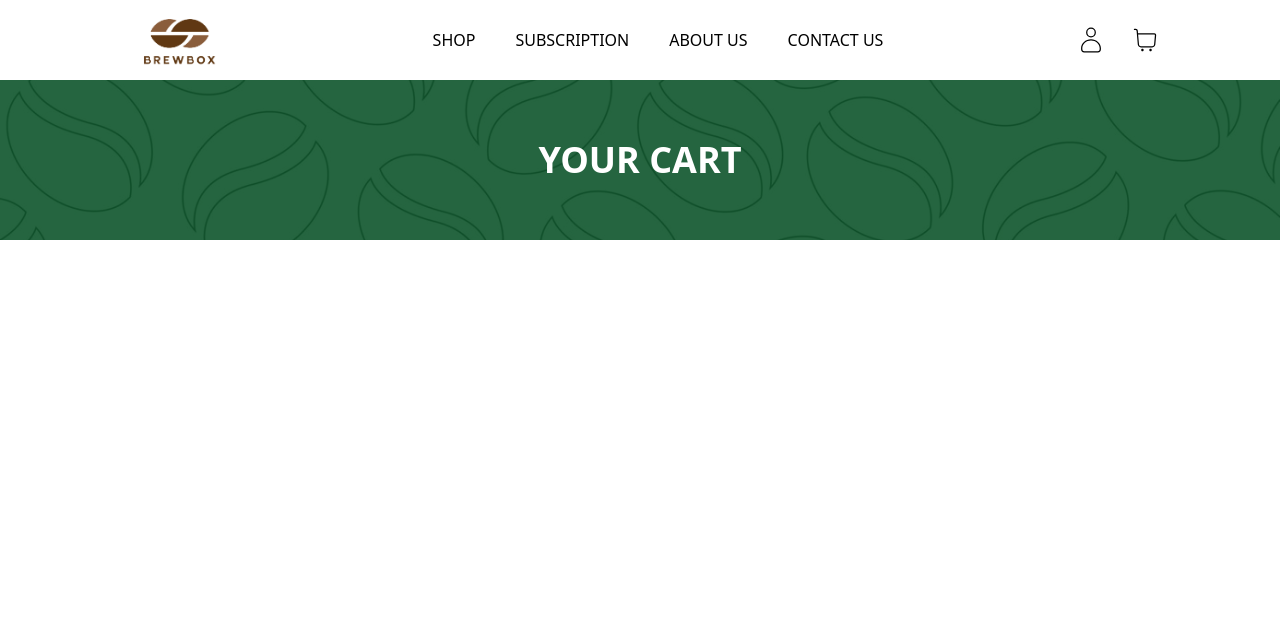
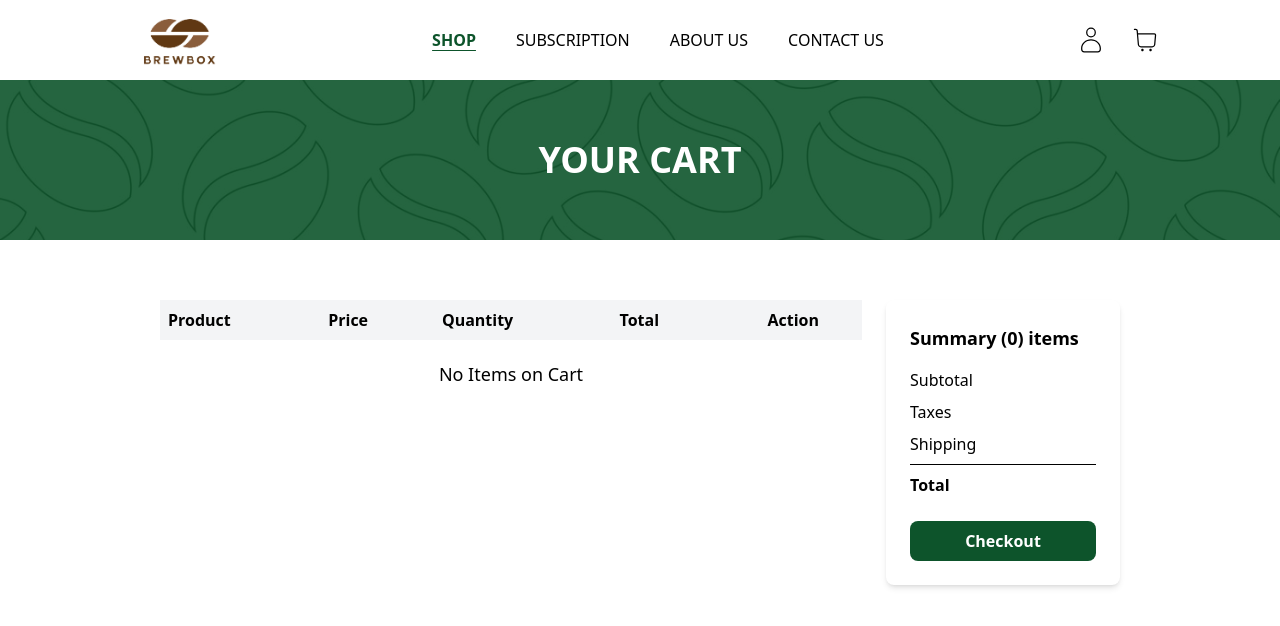
Before and after one commit to riyazedd/BrewBox, a React (Vite) app in the folder frontend/: page /cart in a window 1280 px wide. Shown: the top 626 px of the page. Built offline with nearby package versions, Linux system fonts and the light colour scheme; no server answers.

Commit message:
Cart Slice and Cart Page Created

```diff
--- a/frontend/src/components/Navbar.jsx
+++ b/frontend/src/components/Navbar.jsx
@@ -1,20 +1,30 @@
-import React from 'react'
+import {React,useState} from 'react'
 import { Link } from 'react-router-dom'
 import {CiShoppingCart, CiUser} from 'react-icons/ci'
+import { useSelector } from 'react-redux'
 
 const Navbar = () => {
+  const [active,setActive]= useState('');
+  const {cartItems} = useSelector((state) => state.cart);
+  // console.log(cartItems);
   return (
-    <div className='w-full h-auto shadow-md flex items-center justify-between'>
+    <div className='w-full h-auto shadow-md flex items-center justify-between '>
         <Link to="/"><img src="/logo.png" alt="logo" className='w-30 ml-30' /></Link>
         <ul className='flex gap-10'>
-            <Link to='/'><li>SHOP</li></Link>
-            <Link to='/subscription'><li>SUBSCRIPTION</li></Link>
-            <Link to='/about-us'><li>ABOUT US</li></Link>
-            <Link to='/contact-us'><li>CONTACT US</li></Link>
+            <Link to='/' onClick={()=>setActive('')}><li className={`${active==='' ? 'underline underline-offset-4 font-bold text-green-900' : '' }`}>SHOP</li></Link>
+            <Link to='/subscription' onClick={()=>setActive('subscription')}><li className={`${active==='subscription' ? 'underline underline-offset-4 font-bold text-green-900' : '' }`}>SUBSCRIPTION</li></Link>
+            <Link to='/about-us' onClick={()=>setActive('about')}><li className={`${active==='about' ? 'underline underline-offset-4 font-bold text-green-900' : '' }`}>ABOUT US</li></Link>
+            <Link to='/contact-us' onClick={()=>setActive('contact')}><li className={`${active==='contact' ? 'underline underline-offset-4 font-bold text-green-900' : '' }`}>CONTACT US</li></Link>
         </ul>
         <div className='flex gap-6 text-3xl mr-30'>
             <CiUser />
-            <Link to='/cart'><CiShoppingCart /></Link>
+            <Link to='/cart' onClick={()=>setActive('cart')} className='relative'><CiShoppingCart  />
+            {cartItems.length > 0 && (
+            <span className="absolute top-[-8px] right-[-8px] bg-red-600 text-white text-sm px-2 rounded-full">
+              {cartItems.reduce((a,c)=>a+c.quantity,0)}
+            </span>
+          )}
+            </Link>
         </div>
     </div>
   )
--- a/frontend/src/components/ProductCard.jsx
+++ b/frontend/src/components/ProductCard.jsx
@@ -5,7 +5,7 @@ import Rating from './Rating.jsx'
 const ProductCard = ({product}) => {
   return (
     <Link to={`/product/${product._id}`}>
-        <div className='p-5 w-fit shadow rounded'>
+        <div className='p-5 w-fit shadow rounded hover:shadow-lg transition ease-in-out duration-300'>
             <img src={product.image} alt="coffee" className='w-70' />
             <div className='flex flex-col items-center gap-3'>
                 <p className='text-lg font-[Poppins]'>{product.product_name}</p>
--- a/frontend/src/pages/CartPage.jsx
+++ b/frontend/src/pages/CartPage.jsx
@@ -1,10 +1,138 @@
 import React from 'react'
 import Banner from '../components/Banner'
+import { useDispatch, useSelector } from "react-redux";
+import { addToCart, removeFromCart } from "../slices/cartSlice";
+import { FaTrash } from "react-icons/fa";
+import { Link, useNavigate } from "react-router-dom";
+
 
 const CartPage = (props) => {
+  const dispatch = useDispatch();
+	const cart = useSelector((state) => state.cart);
+	const { cartItems } = cart;
+	// console.log(cart.itemsPrice)
+  const navigate=useNavigate();
+
+	const addToCartHandler = async (product, qty) => {
+		dispatch(addToCart({ ...product, quantity: qty }));
+	};
+
+	const removeFromCartHandler = async (id) => {
+		dispatch(removeFromCart(id));
+	};
+
+	const checkoutHandler = () => {
+		navigate("/login?redirect=/shipping");
+	};
+
   return (
     <div>
       <Banner title={props.title}/>
+      <div className='w-full flex justify-center mt-10'>
+      <div className="flex flex-col md:flex-row gap-6 mt-5 w-[75%]">
+				<div className="md:w-3/4">
+					<div className="overflow-x-auto">
+						<table className="w-full min-w-max border-collapse">
+							<thead>
+								<tr className="bg-gray-100">
+									<th className="text-left font-semibold p-2">Product</th>
+									<th className="text-left font-semibold p-2">Price</th>
+									<th className="text-left font-semibold p-2">Quantity</th>
+									<th className="text-left font-semibold p-2">Total</th>
+									<th className="text-center font-semibold p-2">Action</th>
+								</tr>
+							</thead>
+							<tbody>
+								{cartItems.length > 0 ? (
+									cartItems.map((item) => (
+										<tr key={item._id} className="border-b">
+											<td className="py-4 px-2">
+												<Link to={`/products/${item._id}`}>
+													<div className="flex items-center gap-2">
+														<img
+															className="h-12 w-12 object-cover"
+															src={item.image}
+															alt="Product"
+														/>
+														<span className="font-semibold text-sm md:text-base">
+															{item.product_name}
+														</span>
+													</div>
+												</Link>
+											</td>
+											<td className="py-4 px-2 text-sm md:text-base">
+												Rs {item.price}
+											</td>
+											<td className="py-4 px-2">
+												<div className="flex items-center">
+													<input
+														type="number"
+														className="border rounded p-1 w-16 text-sm"
+														min={1}
+														max={item.countInStock}
+														value={item.quantity}
+														onChange={(e) =>
+															addToCartHandler(item, Number(e.target.value))
+														}
+													/>
+												</div>
+											</td>
+											<td className="py-4 px-2 text-sm md:text-base">
+												Rs {item.price * item.quantity}
+											</td>
+											<td className="py-4 px-2 text-center">
+												<button
+													onClick={() => removeFromCartHandler(item._id)}
+													className="bg-gray-300 p-2 rounded text-red-500 hover:bg-gray-400"
+												>
+													<FaTrash />
+												</button>
+											</td>
+										</tr>
+									))
+								) : (
+									<tr>
+										<td colSpan={5} className="text-lg text-center pt-5">
+											No Items on Cart
+										</td>
+									</tr>
+								)}
+							</tbody>
+						</table>
+					</div>
+				</div>
+				<div className="md:w-1/4">
+					<div className="bg-white rounded-lg shadow-md p-6">
+						<h2 className="text-lg font-semibold mb-4">
+							Summary ({cartItems.reduce((a, i) => a + i.quantity, 0)}) items
+						</h2>
+						<div className="flex justify-between mb-2">
+							<span>Subtotal</span>
+							<span>{cart.itemsPrice}</span>
+						</div>
+						<div className="flex justify-between mb-2">
+							<span>Taxes</span>
+							<span>{cart.taxPrice}</span>
+						</div>
+						<div className="flex justify-between mb-2">
+							<span>Shipping</span>
+							<span>{cart.shippingPrice}</span>
+						</div>
+						<hr className="my-2" />
+						<div className="flex justify-between mb-2">
+							<span className="font-semibold">Total</span>
+							<span className="font-semibold">{cart.totalPrice}</span>
+						</div>
+						<button
+							onClick={checkoutHandler}
+							className="bg-green-900 font-bold text-white py-2 px-4 rounded-lg mt-4 w-full hover:cursor-pointer"
+						>
+							Checkout
+						</button>
+					</div>
+				</div>
+			</div>
+      </div>
     </div>
   )
 }
--- /dev/null
+++ b/frontend/src/slices/cartSlice.js
@@ -0,0 +1,33 @@
+import { createSlice } from "@reduxjs/toolkit";
+import { updateCart } from "../utils/cartUtils";
+
+const initialState= localStorage.getItem('cart') ? JSON.parse(localStorage.getItem('cart')) : {cartItems:[]}
+
+const cartSlice= createSlice({
+    name: 'cart',
+    initialState,
+    reducers:{
+        addToCart:(state,action)=>{
+            const item = action.payload;
+            const existItem= state.cartItems.find((x)=>x._id===item._id);
+
+            if(existItem){
+                state.cartItems=state.cartItems.map((x)=>x._id===item._id ? item : x);
+            }else{
+                state.cartItems=[...state.cartItems,item];
+            }
+
+            return updateCart(state);
+
+        },
+        removeFromCart:(state,action)=>{
+            state.cartItems = state.cartItems.filter((x)=> x._id != action.payload);
+            return updateCart(state)
+        }
+
+    }
+})
+
+export const {addToCart, removeFromCart } = cartSlice.actions;
+
+export default cartSlice.reducer;
--- a/frontend/src/slices/productApiSlice.js
+++ b/frontend/src/slices/productApiSlice.js
@@ -8,8 +8,14 @@ export const productApiSlice=apiSlice.injectEndpoints({
                 url:PRODUCTS_URL
             }),
             keepUnusedDataFor:5
+        }),
+        getProductDetails : builder.query({
+            query:(productId)=>({
+                url:`${PRODUCTS_URL}/${productId}`
+            }),
+            keepUnusedDataFor:5
         })
     })
 })
 
-export const {useGetProductsQuery}=productApiSlice;
+export const { useGetProductsQuery, useGetProductDetailsQuery }=productApiSlice;
--- a/frontend/src/store.js
+++ b/frontend/src/store.js
@@ -1,9 +1,11 @@
 import { configureStore } from "@reduxjs/toolkit";
 import { apiSlice } from "./slices/apiSlice";
+import cartSliceReducer from './slices/cartSlice'
 
 const store=configureStore({
     reducer:{
-        [apiSlice.reducerPath]:apiSlice.reducer
+        [apiSlice.reducerPath]:apiSlice.reducer,
+        cart:cartSliceReducer
     },
     middleware:(getDefaultMiddleware) => getDefaultMiddleware().concat(apiSlice.middleware),
     devTools:true,
--- /dev/null
+++ b/frontend/src/utils/cartUtils.js
@@ -0,0 +1,15 @@
+export const updateCart= (state)=>{
+    //Calculate items price
+    state.itemsPrice=state.cartItems.reduce((acc,item)=>acc+item.price*item.quantity,0);
+
+    //Calculate shipping price
+    state.shippingPrice = state.itemsPrice > 1000 ? 0 : 100;
+
+    //Calculate tax price
+    state.taxPrice = Number(state.itemsPrice * 0.15).toFixed(2);
+
+    //Calculate total price
+    state.totalPrice = (Number(state.itemsPrice)+Number(state.shippingPrice)+Number(state.taxPrice)).toFixed(2);
+
+    localStorage.setItem('cart',JSON.stringify(state));
+}
```
Also changed, not shown: frontend/src/pages/ProductDetails.jsx (+65 -17 lines).
